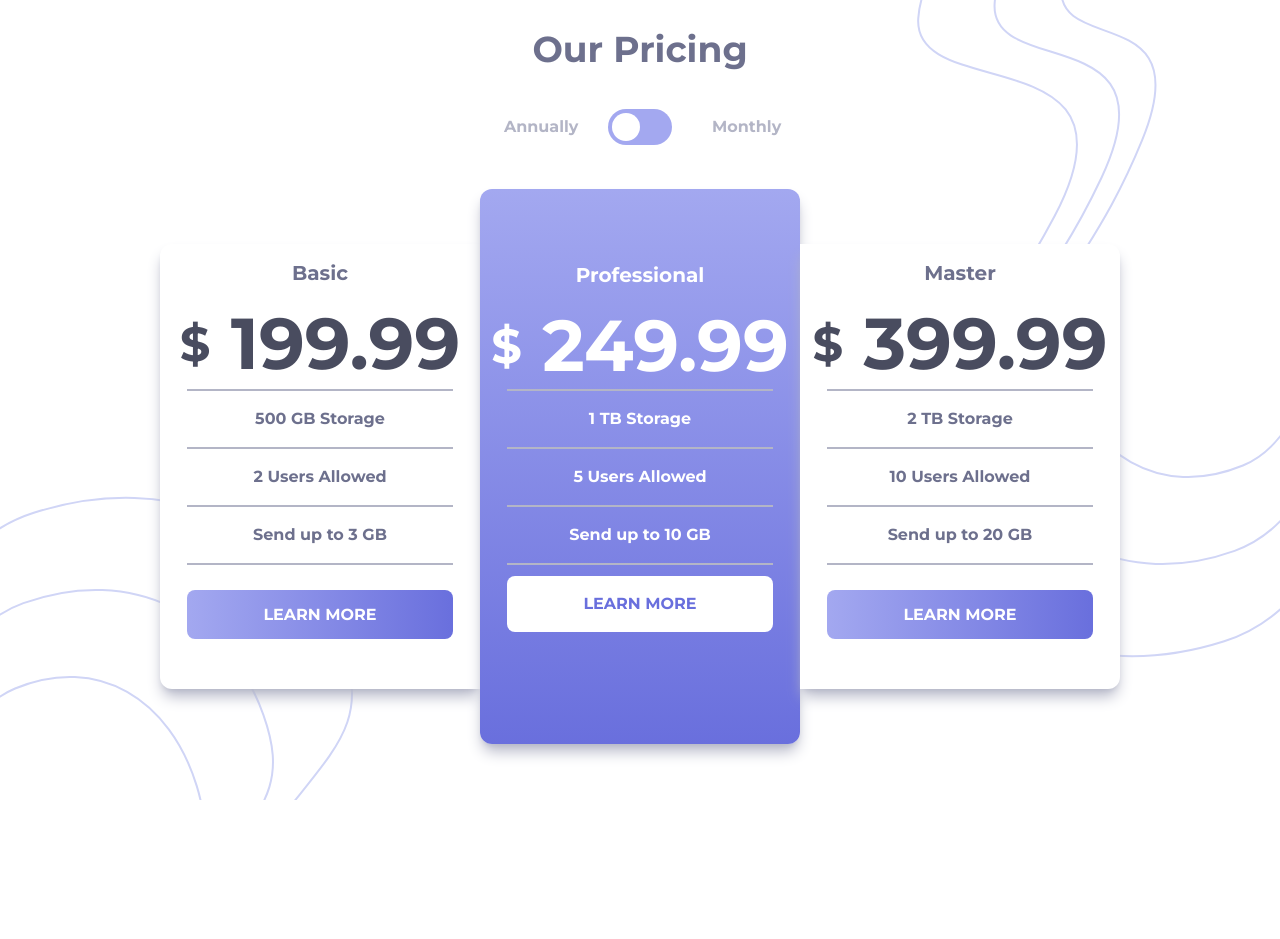
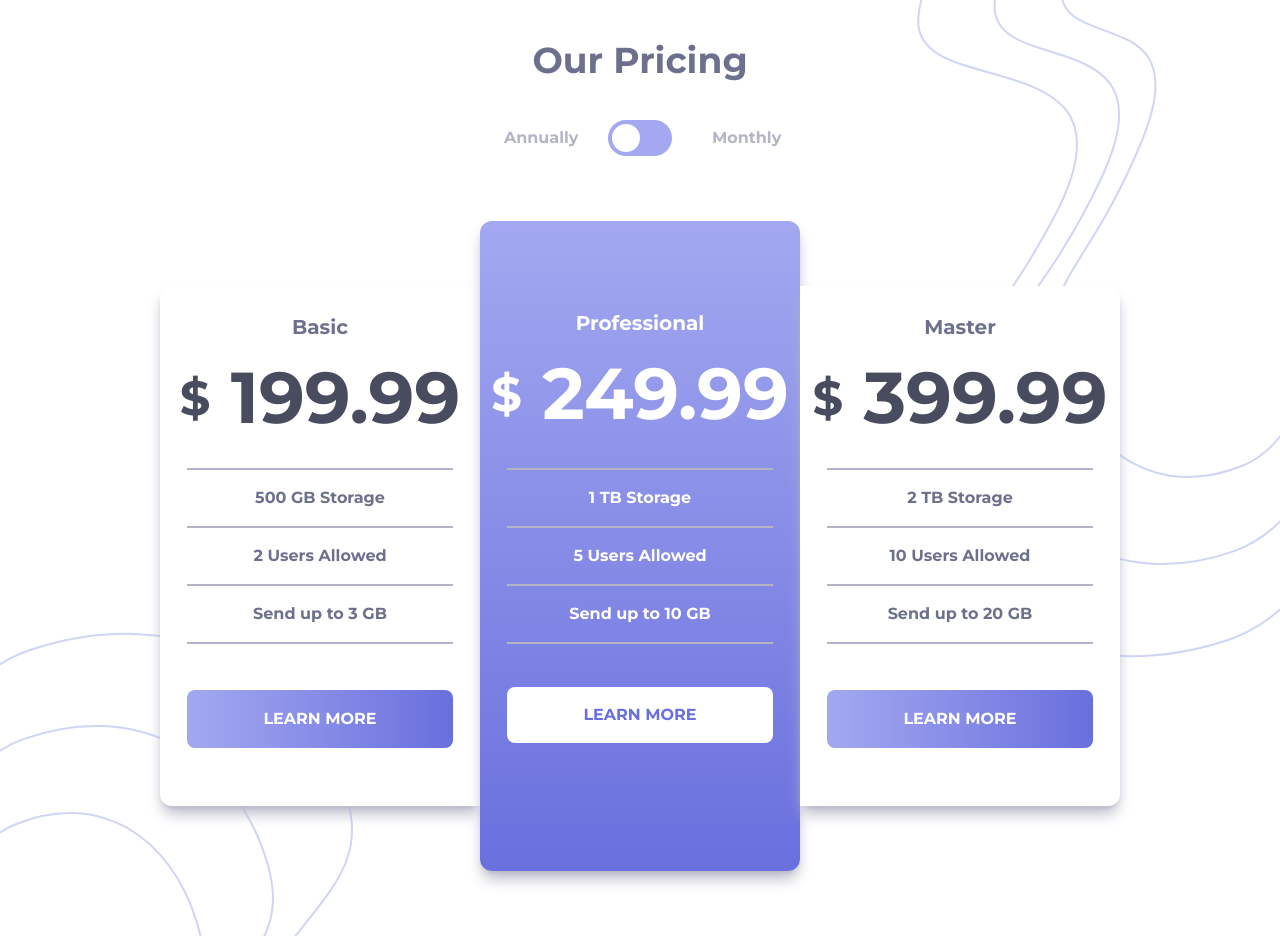
Before and after one commit to llKryptonixll/pricing-component-frontend-mentor, a website: page public/index.html in a window 1280 px wide. Before the commit the page ends 840 px from the top, so only its background shows below. Drawn offline with Linux system fonts and the light colour scheme.

Commit message:
overlay-fixed and semantic html overworked

```diff
--- a/public/index.html
+++ b/public/index.html
@@ -13,9 +13,9 @@
 
     <title>Pricing Component</title>
 </head>
-<body class="font-Montserrat overflow-x-hidden xl:overflow-y-hidden">
+<body class="font-Montserrat overflow-x-hidden">
 
-    <div class="xl:h-screen mb-10 grid grid-rows-6 place-items-center relative">
+    <main class="xl:min-h-max mb-10 grid grid-rows-6 place-items-center relative">
         <!-- background svgs -->
         <!-- top svg -->
         <svg class="absolute xl:right-0 -right-48 top-0" xmlns="http://www.w3.org/2000/svg" width="375" height="658">
@@ -36,6 +36,7 @@
         </svg>
 
         <!-- main site header -->
+        <section>
             <header class="row-span-1 w-full h-full grid content-center justify-center text-center gap-10 xl:mt-10 relative z-20">
                 <h1 class="text-4xl text-Grayish-Blue">Our Pricing</h1>
                 <div class="flex gap-10">
@@ -49,14 +50,15 @@
                     <p class="text-Light-Grayish-Blue w-16 h-9 flex place-items-center">Monthly</p>
                 </div>
             </header>
+        </section>
 
         <!-- cards container -->
-        <div class="row-span-5 h-full w-full flex justify-center items-center xl:flex-row flex-col xl:gap-0 gap-10 relative z-20 container">
+        <section class="row-span-5 h-full w-full flex justify-center items-center xl:flex-row flex-col xl:gap-0 gap-10 relative z-20 container">
             <div class="bg-white xl:w-1/4 md:w-3/6 w-5/6 h-4/6 grid items-center justify-center text-center grid-rows-3 grid-cols-1 shadow-lg shadow-Light-Grayish-Blue xl:rounded-l-xl xl:rounded-r-none rounded-xl">
-                <header class="grid gap-5">
+                <div class="grid gap-5">
                     <p class="text-Grayish-Blue text-xl">Basic</p>
                     <h1 id="basic-price" class="text-Dark-Grayish-Blue text-7xl"><span class="text-5xl relative bottom-2">$</span> 199.99</h1>
-                </header>
+                </div>
                 <div class="grid justify-items-center mt-5">
                     <p class="text-Grayish-Blue border-t-2 border-b-2 border-Light-Grayish-Blue w-5/6 p-4">500 GB Storage</p>
                     <p class="text-Grayish-Blue border-b-2 border-Light-Grayish-Blue w-5/6 p-4">2 Users Allowed</p>
@@ -66,10 +68,10 @@
             </div>
 
             <div class="xl:w-1/4 md:w-3/6 w-5/6 xl:h-5/6 h-4/6 bg-gradient-to-b from-primary-color-gradient1 to-primary-color-gradient2 grid items-center justify-center text-center grid-rows-3 grid-cols-1 text-white shadow-lg shadow-Light-Grayish-Blue rounded-xl">
-                <header class="grid gap-5 xl:mt-20">
+                <div class="grid gap-5 xl:mt-20">
                     <p class="text-xl">Professional</p>
                     <h1 id="professional-price" class="text-7xl"><span class="text-5xl relative bottom-2">$</span> 249.99</h1>
-                </header>
+                </div>
                 <div class="grid justify-items-center mt-5">
                     <p class="border-t-2 border-b-2 border-Light-Grayish-Blue w-5/6 p-4">1 TB Storage</p>
                     <p class="border-b-2 border-Light-Grayish-Blue w-5/6 p-4">5 Users Allowed</p>
@@ -79,10 +81,10 @@
             </div>
 
             <div class="bg-white xl:w-1/4 md:w-3/6 w-5/6 h-4/6 grid items-center justify-center text-center grid-rows-3 grid-cols-1 shadow-lg shadow-Light-Grayish-Blue rounded-r-xl xl:rounded-l-none rounded-xl">
-                <header class="grid gap-5">
+                <div class="grid gap-5">
                     <p class="text-Grayish-Blue text-xl">Master</p>
                     <h1 id="master-price" class="text-Dark-Grayish-Blue text-7xl"><span class="text-5xl relative bottom-2">$</span> 399.99</h1>
-                </header>
+                </div>
                 <div class="grid justify-items-center mt-5">
                     <p class="text-Grayish-Blue border-t-2 border-b-2 border-Light-Grayish-Blue w-5/6 p-4">2 TB Storage</p>
                     <p class="text-Grayish-Blue border-b-2 border-Light-Grayish-Blue w-5/6 p-4">10 Users Allowed</p>
@@ -90,8 +92,8 @@
                 </div>
                 <button class="text-white bg-gradient-to-r from-primary-color-gradient1 to-primary-color-gradient2 w-5/6 h-2/6 justify-self-center rounded-lg hover:from-white hover:text-primary-color-gradient1 hover:border-2">LEARN MORE</button>
             </div>
-        </div>
-    </div>
+        </section>
+    </main>
 
 </body>
 </html>
```
Also changed, not shown: public/styles.css. Lines whose indentation alone changed are shown as unchanged.
